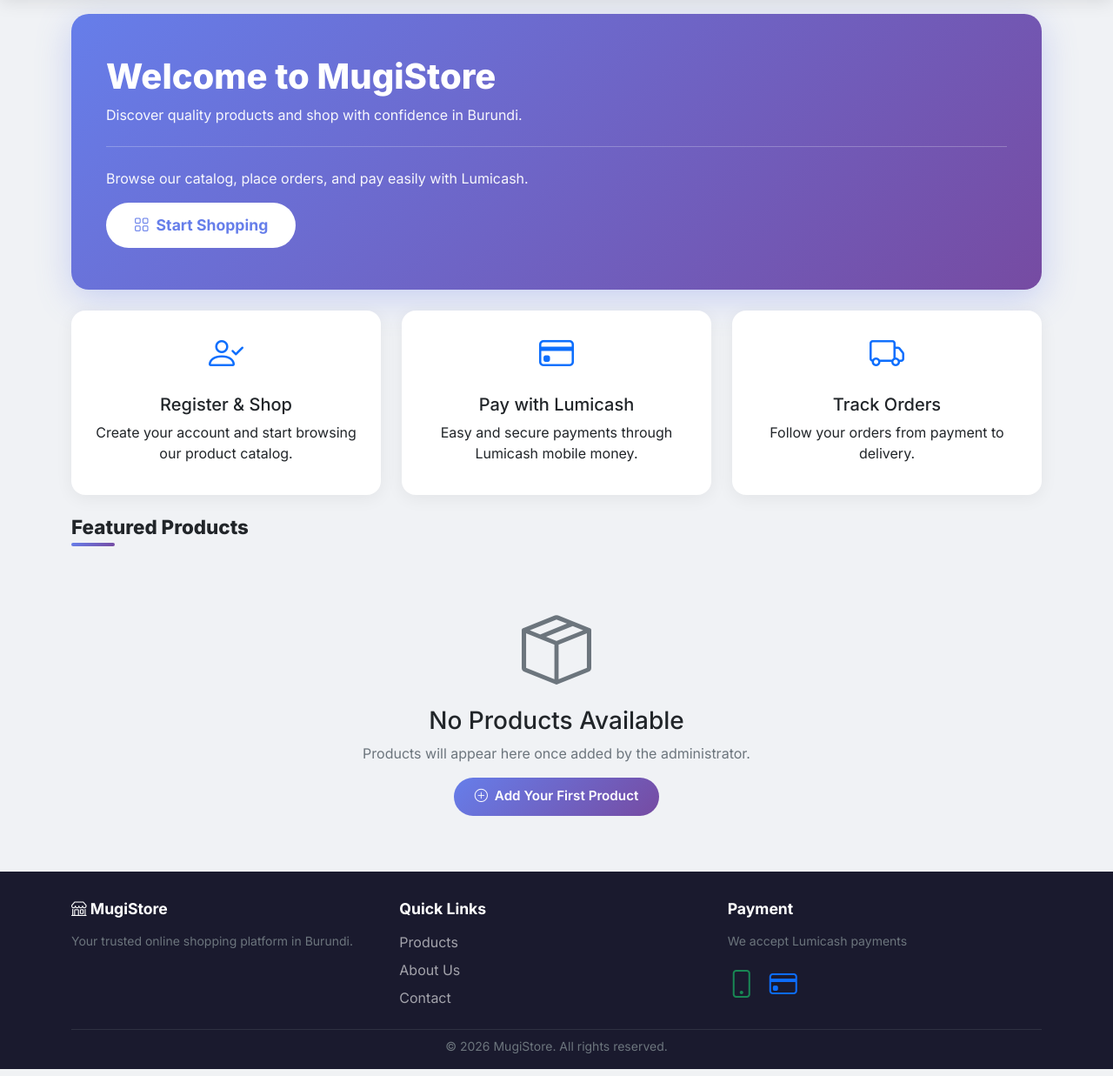
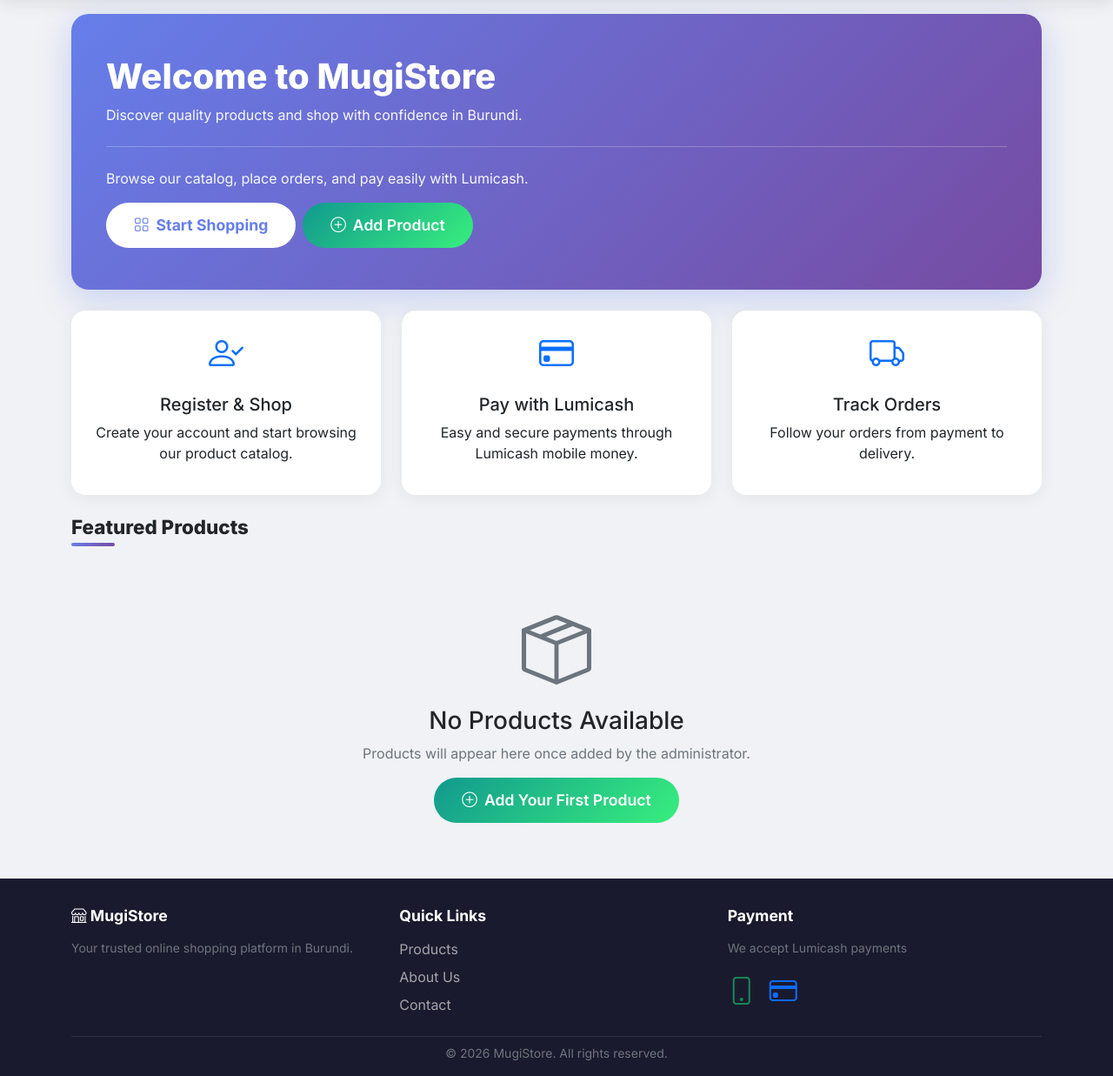
Before and after one commit to Mdav10/bushop, a Flask app: page / in a window 1280 px wide. Shown: the part 68-1305 px from the top of the page at 87% size. Run offline with Flask 3, Linux system fonts and the light colour scheme; a user stored in the database is signed in; data that the repository does not hold is empty.

Commit message:
Fix: Clear admin/customer permissions, add product button only for admins

```diff
--- a/templates/index.html
+++ b/templates/index.html
@@ -6,7 +6,12 @@
     <p class="lead">Discover quality products and shop with confidence in Burundi.</p>
     <hr class="my-4 bg-light">
     <p>Browse our catalog, place orders, and pay easily with Lumicash.</p>
-    <a href="/products" class="btn btn-primary btn-lg"><i class="bi bi-grid"></i> Start Shopping</a>
+    <div class="d-flex flex-wrap gap-2">
+        <a href="/products" class="btn btn-primary btn-lg"><i class="bi bi-grid"></i> Start Shopping</a>
+        {% if current_user.is_authenticated and current_user.is_admin %}
+        <a href="/admin/product/create" class="btn btn-success btn-lg"><i class="bi bi-plus-circle"></i> Add Product</a>
+        {% endif %}
+    </div>
 </div>
 
 <div class="row mb-4">
@@ -53,7 +58,9 @@
                     <div class="d-grid gap-1">
                         <a href="/product/{{ product.id }}" class="btn btn-primary btn-sm">View Details</a>
                         {% if current_user.is_authenticated %}
-                        <button onclick="addToCart({{ product.id }})" class="btn btn-success btn-sm"><i class="bi bi-cart-plus"></i> Add</button>
+                        <button onclick="addToCart({{ product.id }})" class="btn btn-success btn-sm"><i class="bi bi-cart-plus"></i> Add to Cart</button>
+                        {% else %}
+                        <a href="/login" class="btn btn-outline-secondary btn-sm">Login to Order</a>
                         {% endif %}
                     </div>
                 </div>
@@ -66,7 +73,9 @@
             <h3 class="mt-3">No Products Available</h3>
             <p class="text-muted">Products will appear here once added by the administrator.</p>
             {% if current_user.is_authenticated and current_user.is_admin %}
-            <a href="/admin/product/create" class="btn btn-primary"><i class="bi bi-plus-circle"></i> Add Your First Product</a>
+            <a href="/admin/product/create" class="btn btn-success btn-lg">
+                <i class="bi bi-plus-circle"></i> Add Your First Product
+            </a>
             {% endif %}
         </div>
     {% endif %}
```
Also changed, not shown: templates/product_detail.html (+8 -2 lines), templates/products.html (+17 -2 lines).
